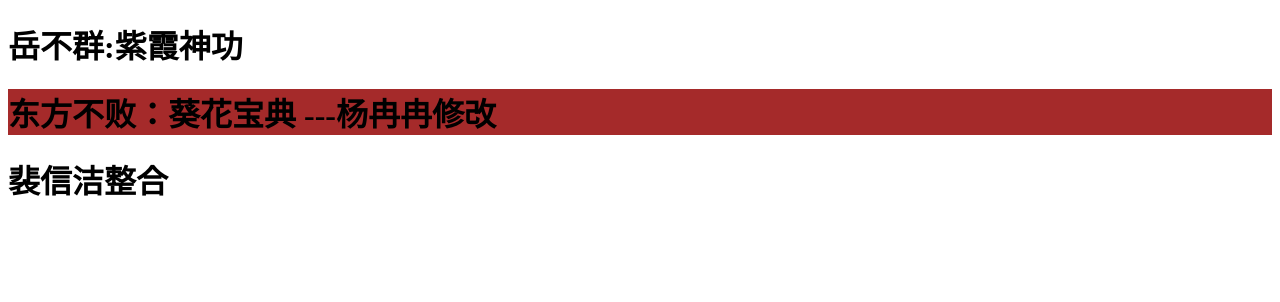
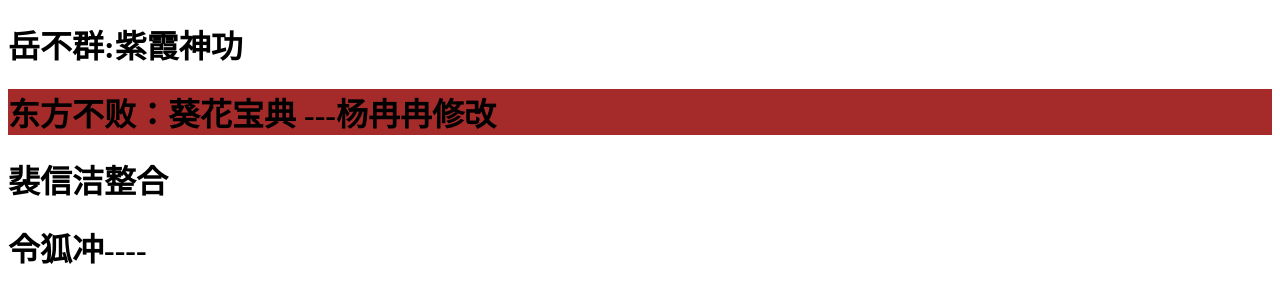
Before and after one commit to xj54666/huashan, a plain HTML site: page index.html in a window 1280 px wide. Drawn offline with Linux system fonts and the light colour scheme.

Commit message:
Update index.html

```diff
--- a/index.html
+++ b/index.html
@@ -10,5 +10,6 @@
     <h1>岳不群:紫霞神功</h1>
     <h1 style="background-color: brown;">东方不败：葵花宝典 ---杨冉冉修改</h1>
     <h1>裴信洁整合</h1>
+    <h1>令狐冲----</h1>
 </body>
 </html>
```
